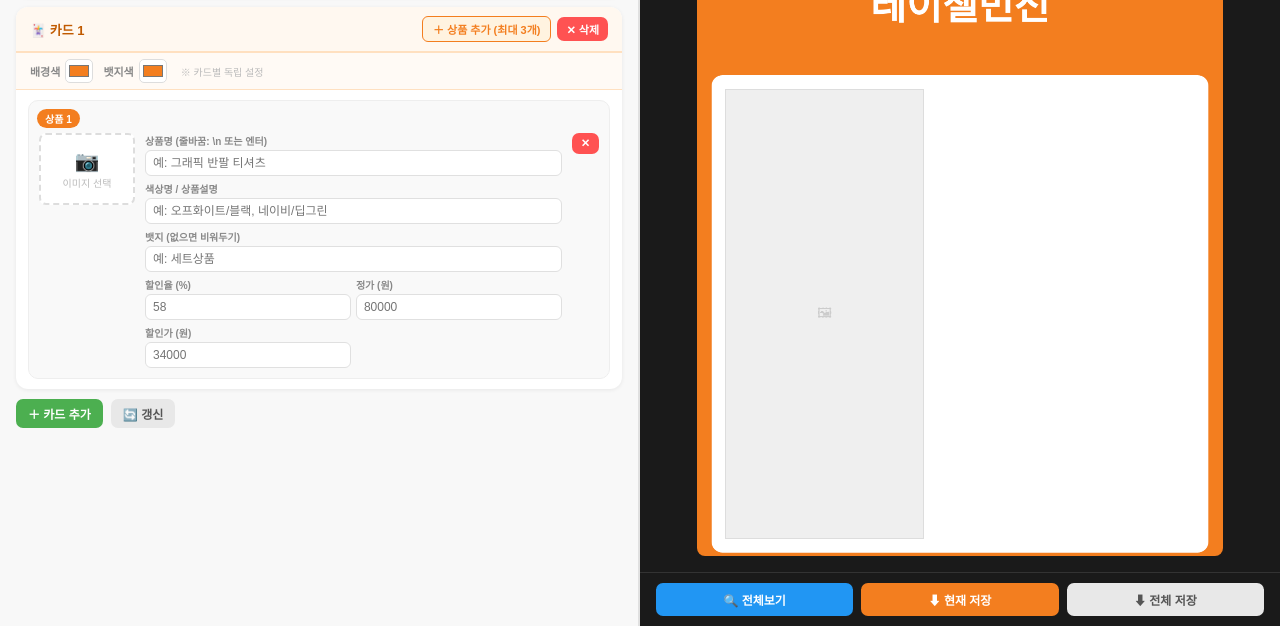
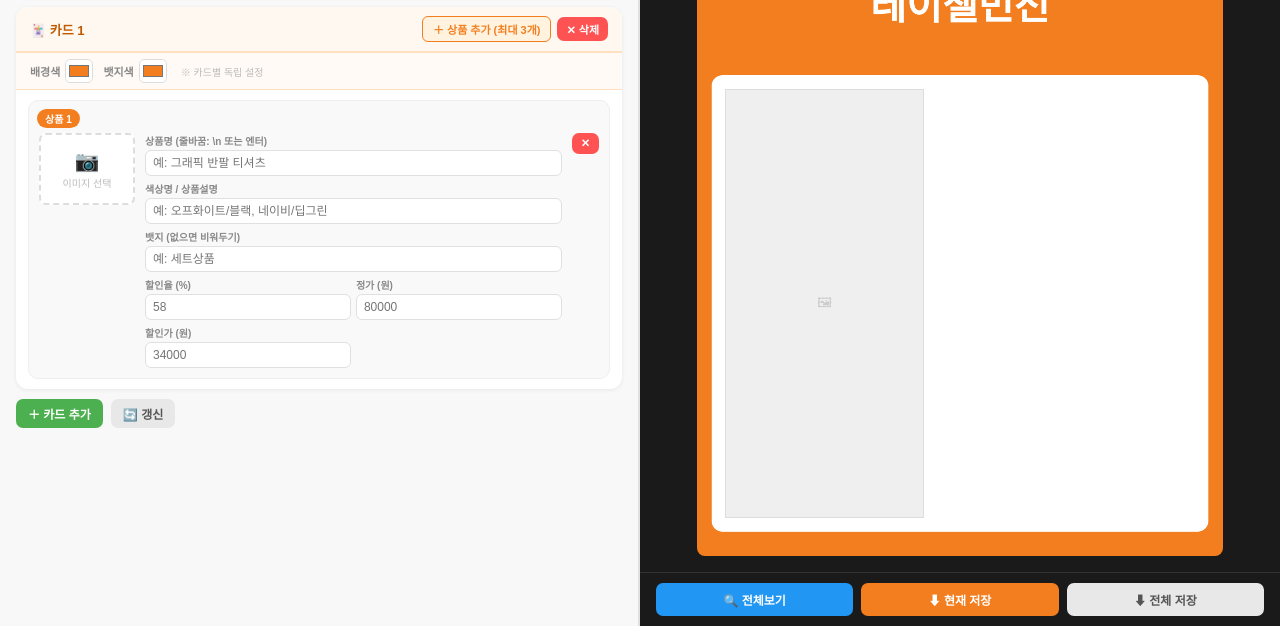
Before and after one commit to pms1-ui/insta_fid, a plain HTML site: page index.html in a window 1280 px wide. Shown: the part 174-800 px from the top of the page. Drawn offline with Linux system fonts and the light colour scheme; a web font is replaced by a local one.

Commit message:
Increase bottom padding to reduce card bottom overflow

```diff
--- a/index.html
+++ b/index.html
@@ -138,7 +138,7 @@ const BG='#F37E1F', WHITE='#fff', DARK='#1c1c1c', GRAY='#969696', ORANGE='#F37E1
 const DATE_C='rgba(255,220,175,1)';
 const FONT='"Wanted Sans Variable","Wanted Sans","Apple SD Gothic Neo",sans-serif';
 const DATE_CY=107, BRAND_Y=186, HEADER_H=338;
-const CARD_MX=30, CARD_R=22, CARD_GAP=24, BOTTOM=7, CARD_PAD=28;
+const CARD_MX=30, CARD_R=22, CARD_GAP=24, BOTTOM=50, CARD_PAD=28;
 
 // ══ 상태 ══════════════════════════════════════════════════════════════════════
 let logoImg=null, cardSeq=0, prodSeq=0, timer=null;
```
